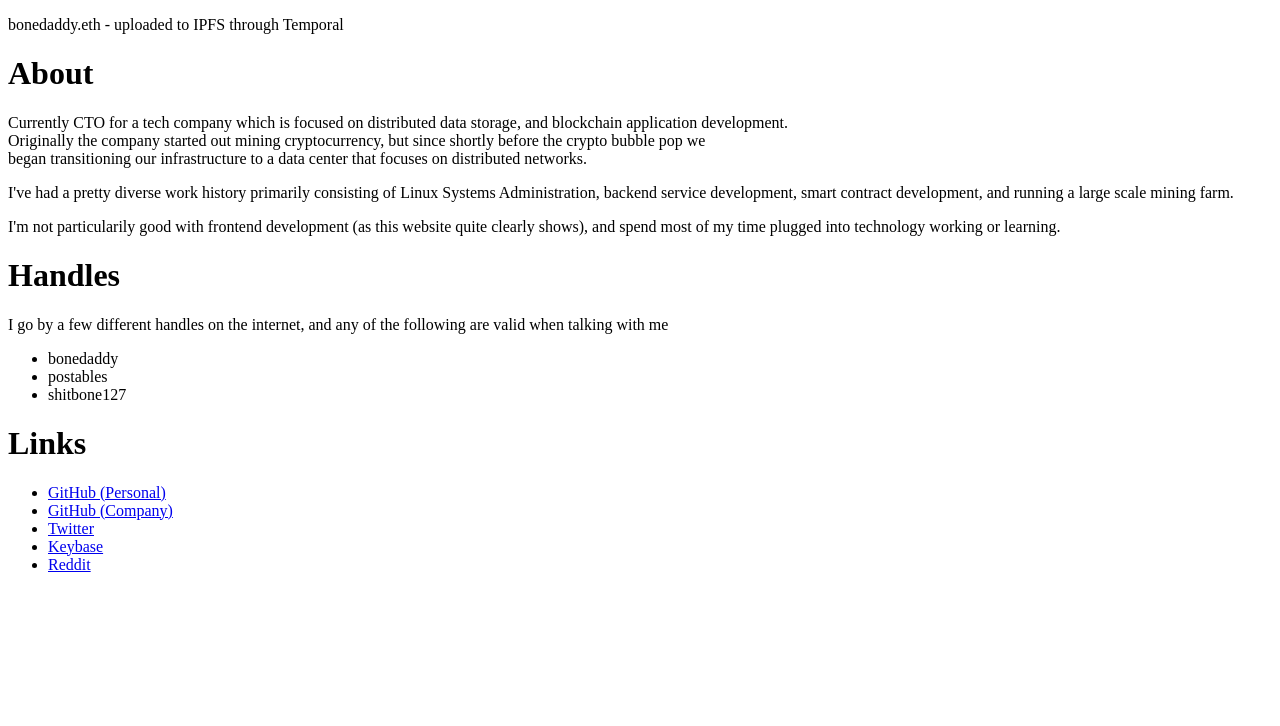
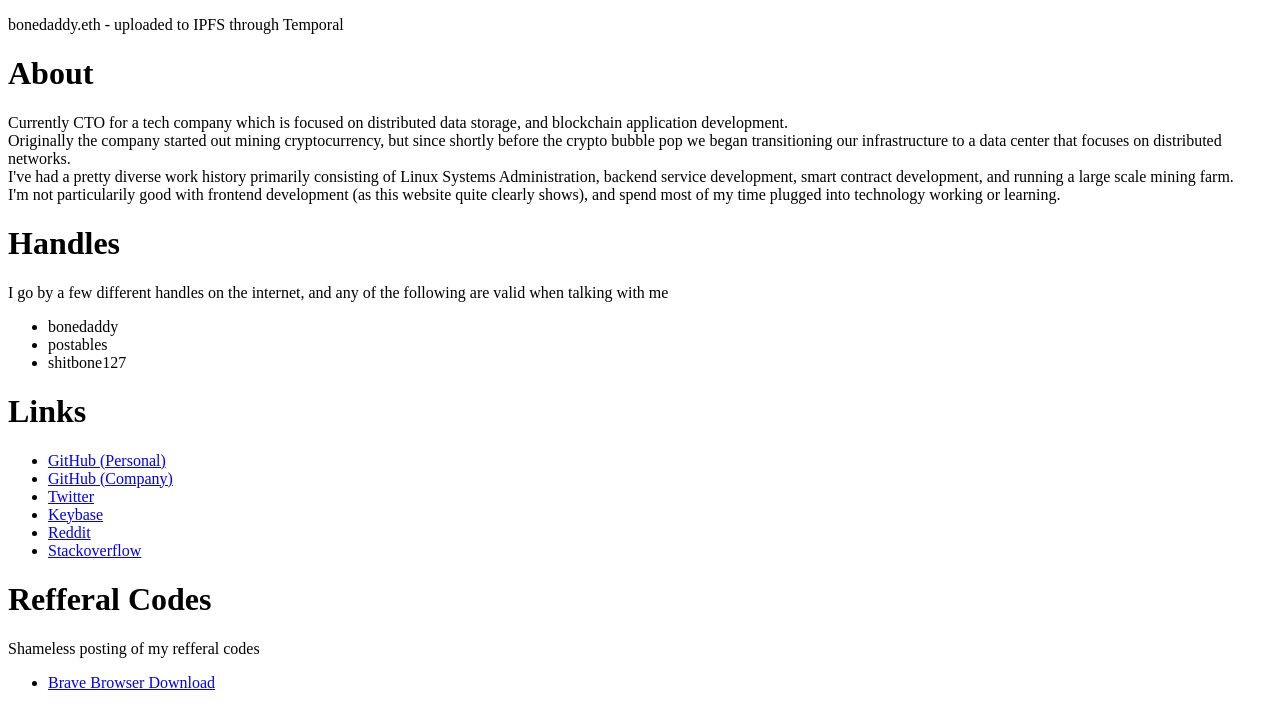
Before and after one commit to bonedaddy/bonedaddy.eth, a plain HTML site: page build/index.html in a window 1280 px wide. Drawn offline with Linux system fonts and the light colour scheme.

Commit message:
chore: update website

```diff
--- a/build/index.html
+++ b/build/index.html
@@ -1,5 +1,6 @@
 <!DOCTYPE html>
-<html>
+<html lang="en">
+    <!--the head section describes this web page document-->
     <head>
         <meta charset="utf-8">
         <title>bonedaddy.eth</title>
@@ -9,14 +10,9 @@
         <h1>About</h1>
             <p>
                 Currently CTO for a tech company which is focused on distributed data storage, and blockchain application development.
-                <br>Originally the company started out mining cryptocurrency, but since shortly before the crypto bubble pop we
-                <br>began transitioning our infrastructure to a data center that focuses on distributed networks.
-            </p>
-            <p>
-                I've had a pretty diverse work history primarily consisting of Linux Systems Administration, backend service development, smart contract development, and running a large scale mining farm.
-            </p>
-            <p>
-                I'm not particularily good with frontend development (as this website quite clearly shows), and spend most of my time plugged into technology working or learning.
+                <br>Originally the company started out mining cryptocurrency, but since shortly before the crypto bubble pop we began transitioning our infrastructure to a data center that focuses on distributed networks.
+                <br>I've had a pretty diverse work history primarily consisting of Linux Systems Administration, backend service development, smart contract development, and running a large scale mining farm.
+                <br>I'm not particularily good with frontend development (as this website quite clearly shows), and spend most of my time plugged into technology working or learning.
             </p>
         <h1>Handles</h1>
             <p>I go by a few different handles on the internet, and any of the following are valid when talking with me</p>
@@ -42,6 +38,16 @@
             <li>
                 <a href="https://www.reddit.com/user/post_a_bles">Reddit</a>
             </li>
+            <li>
+                <a href="https://stackoverflow.com/users/4059724/hextet">Stackoverflow</a>
+            </li>
+        </ul>
+        <h1>Refferal Codes</h1>
+            <p>Shameless posting of my refferal codes</p>
+        <ul>
+            <li>
+                <a href="https://brave.com/bon283">Brave Browser Download</a>
+            </li>
         </ul>
     </body>
 </html>
```
Also changed, not shown: build/.well-known/brave-rewards-verification.txt (added).
